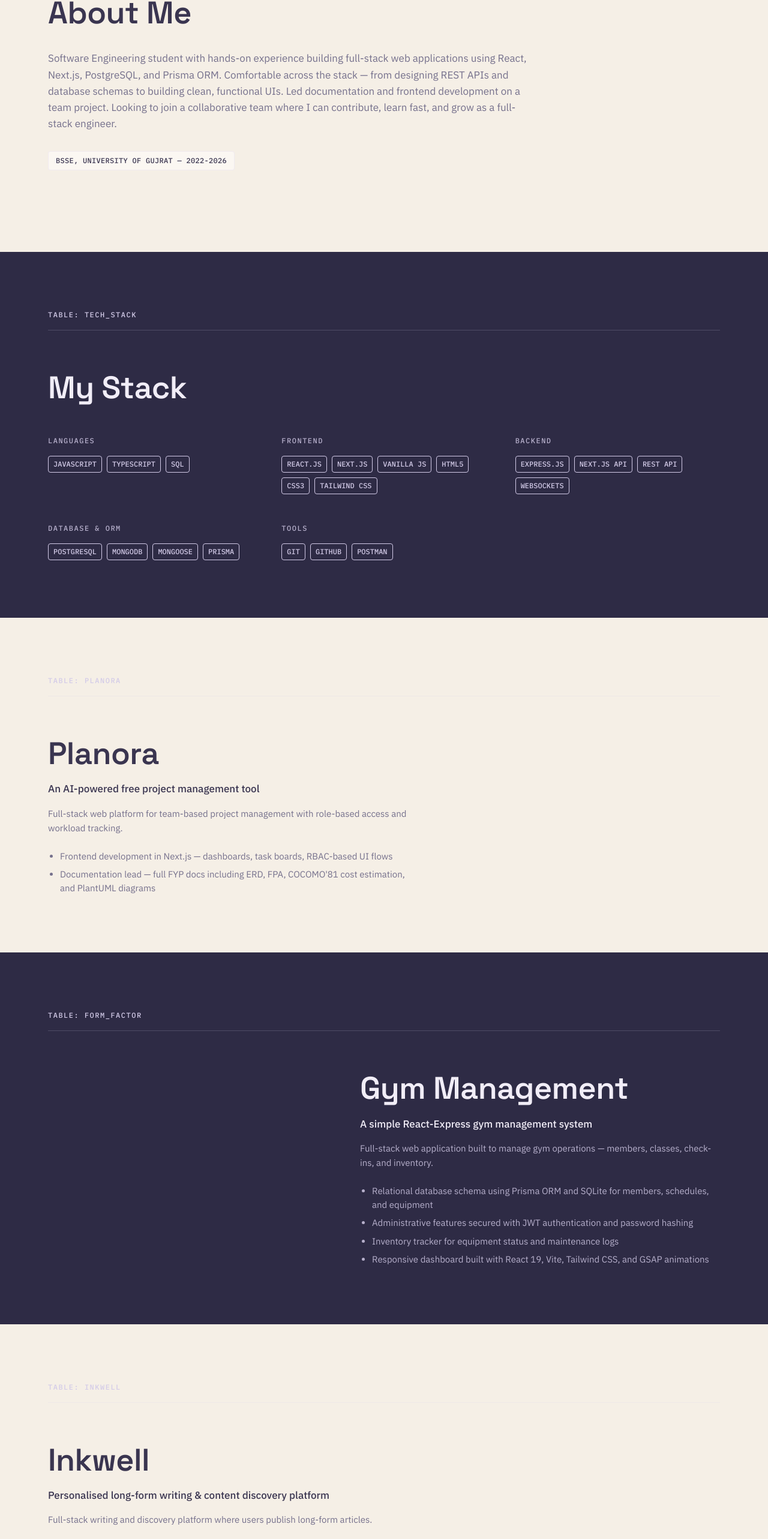
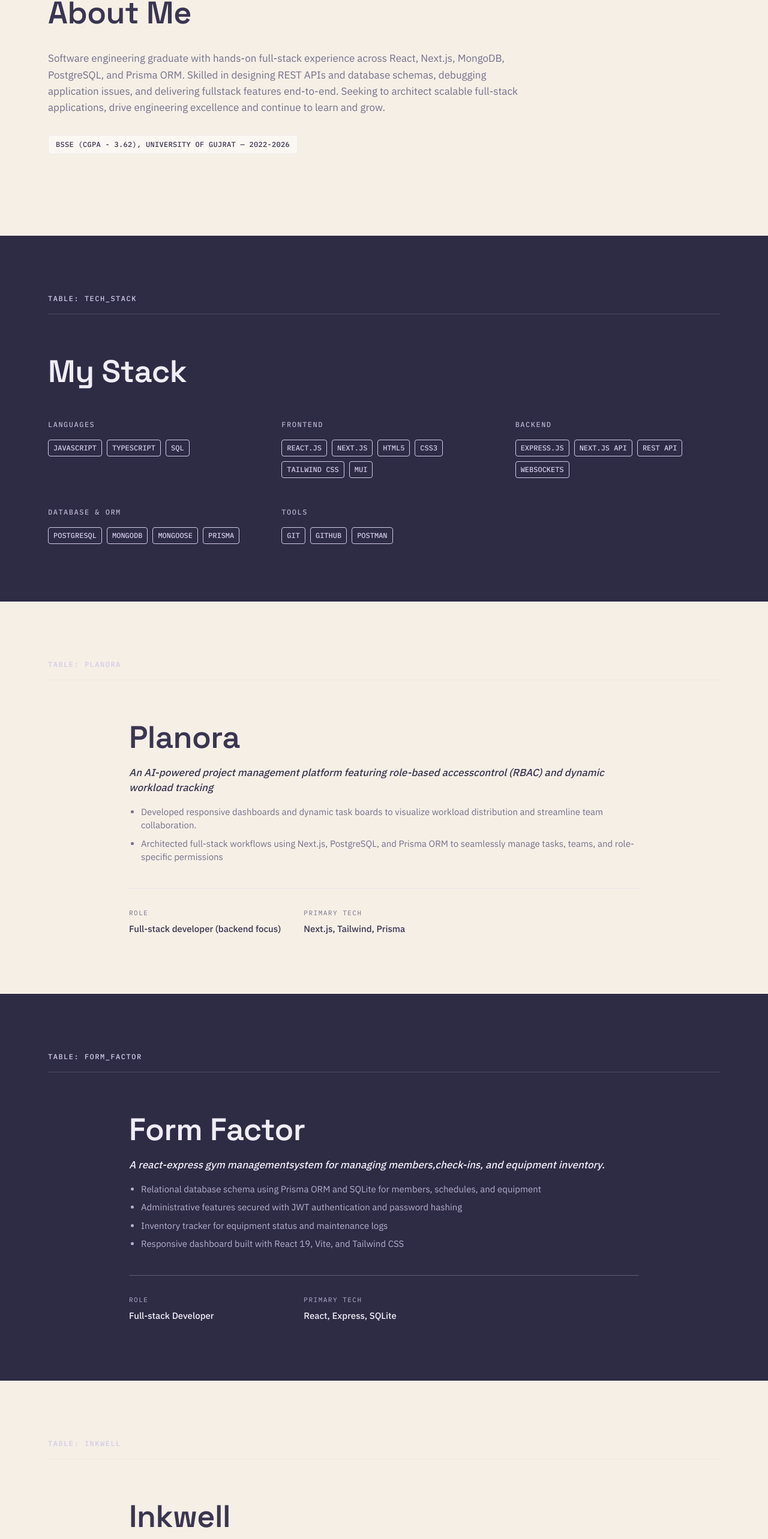
Before and after one commit to IBRAHIM-CODEK/portfolio-ibrahim, a Next.js app: page / in a window 1280 px wide. Shown: the part 1005-3571 px from the top of the page at 60% size. Built offline with nearby package versions, Linux system fonts and the light colour scheme.

Commit message:
fixed some links

```diff
--- a/src/app/page.tsx
+++ b/src/app/page.tsx
@@ -10,7 +10,6 @@ import {
   SkillChip,
   DotNav,
 } from "@/components/Shared";
-import { DynamicProjectVisualizer } from "@/components/ProjectVisualizers";
 
 export const CTAButton = ({
   icon: Icon,
@@ -147,17 +146,16 @@ export default function Home() {
               About Me
             </h2>
             <p className="font-sans font-normal text-[17px] leading-[1.6] text-text-muted-light mb-8">
-              Software Engineering student with hands-on experience building
-              full-stack web applications using React, Next.js, PostgreSQL, and
-              Prisma ORM. Comfortable across the stack — from designing REST
-              APIs and database schemas to building clean, functional UIs. Led
-              documentation and frontend development on a team project. Looking
-              to join a collaborative team where I can contribute, learn fast,
-              and grow as a full-stack engineer.
+              Software engineering graduate with hands-on full-stack experience
+              across React, Next.js, MongoDB, PostgreSQL, and Prisma ORM.
+              Skilled in designing REST APIs and database schemas, debugging
+              application issues, and delivering fullstack features end-to-end.
+              Seeking to architect scalable full-stack applications, drive
+              engineering excellence and continue to learn and grow.
             </p>
             <div className="mb-10">
               <span className="inline-block bg-paper-50 border-[1px] border-line-blueprint/30 rounded-[4px] py-[6px] px-[12px] font-mono font-medium text-[12px] text-paper-text uppercase tracking-wide">
-                BSSE, University of Gujrat — 2022-2026
+                BSSE (CGPA - 3.62), University of Gujrat — 2022-2026
               </span>
             </div>
           </div>
@@ -191,10 +189,10 @@ export default function Home() {
               <div className="flex flex-wrap gap-[8px]">
                 <SkillChip label="React.js" />
                 <SkillChip label="Next.js" />
-                <SkillChip label="Vanilla JS" />
                 <SkillChip label="HTML5" />
                 <SkillChip label="CSS3" />
                 <SkillChip label="Tailwind CSS" />
+                <SkillChip label="MUI" />
               </div>
             </div>
 
@@ -239,31 +237,51 @@ export default function Home() {
       {/* 4. PROJECT 1 - PLANORA */}
       <Section bgTheme="paper" id="project-1" index={3}>
         <SectionHeader label="TABLE: planora" />
-        <div className="flex-1 flex flex-col xl:flex-row justify-between items-center gap-12 xl:gap-16">
-          <div className="flex-1 w-full max-w-[600px]">
+        <div className="flex-1 flex flex-col justify-center">
+          <div className="w-full max-w-[850px] mx-auto">
             <h2 className="font-display font-[600] text-[clamp(2rem,5vw,3.25rem)] tracking-[-0.5px] leading-[1.2] mb-4 text-paper-text">
               Planora
             </h2>
             <p className="font-sans font-medium text-[17px] text-paper-text mb-4">
-              An AI-powered free project management tool
+              <i>
+                An AI-powered project management platform featuring role-based
+                accesscontrol (RBAC) and dynamic workload tracking
+              </i>
             </p>
-            <p className="font-sans font-normal text-[15px] leading-[1.6] text-text-muted-light mb-6">
-              Full-stack web platform for team-based project management with
-              role-based access and workload tracking.
-            </p>
+
             <ul className="font-sans font-normal text-[15px] leading-[1.5] text-text-muted-light list-disc pl-5 flex flex-col gap-2">
               <li>
-                Frontend development in Next.js — dashboards, task boards,
-                RBAC-based UI flows
+                Developed responsive dashboards and dynamic task boards to
+                visualize workload distribution and streamline team
+                collaboration.
               </li>
               <li>
-                Documentation lead — full FYP docs including ERD, FPA, COCOMO'81
-                cost estimation, and PlantUML diagrams
+                Architected full-stack workflows using Next.js, PostgreSQL, and
+                Prisma ORM to seamlessly manage tasks, teams, and role-specific
+                permissions
               </li>
             </ul>
-          </div>
-          <div className="w-full xl:w-auto">
-            {/* <DynamicProjectVisualizer projectId="planora" bgTheme="paper" /> */}
+
+            {/* Technical Dossier Footer */}
+            <div className="mt-10 pt-8 border-t-[1px] border-line-blueprint/30 grid grid-cols-2 md:grid-cols-3 gap-6">
+              <div>
+                <span className="block font-mono text-[11px] text-text-muted-light uppercase tracking-[1.5px] mb-1.5">
+                  Role
+                </span>
+                <span className="font-sans text-[15px] text-paper-text font-medium">
+                  Full-stack developer (backend focus)
+                </span>
+              </div>
+
+              <div>
+                <span className="block font-mono text-[11px] text-text-muted-light uppercase tracking-[1.5px] mb-1.5">
+                  Primary Tech
+                </span>
+                <span className="font-sans text-[15px] text-paper-text font-medium">
+                  Next.js, Tailwind, Prisma
+                </span>
+              </div>
+            </div>
           </div>
         </div>
       </Section>
@@ -271,18 +289,18 @@ export default function Home() {
       {/* 5. PROJECT 2 - GYM MANAGEMENT SYSTEM */}
       <Section bgTheme="ink" id="project-2" index={4}>
         <SectionHeader label="TABLE: form_factor" />
-        <div className="flex-1 flex flex-col xl:flex-row-reverse justify-between items-center gap-12 xl:gap-16">
-          <div className="flex-1 w-full max-w-[600px]">
+        <div className="flex-1 flex flex-col justify-center">
+          <div className="w-full max-w-[850px] mx-auto">
             <h2 className="font-display font-[600] text-[clamp(2rem,5vw,3.25rem)] tracking-[-0.5px] leading-[1.2] mb-4 text-ink-text">
-              Gym Management
+              Form Factor
             </h2>
             <p className="font-sans font-medium text-[17px] text-ink-text mb-4">
-              A simple React-Express gym management system
+              <i>
+                A react-express gym managementsystem for managing
+                members,check-ins, and equipment inventory.
+              </i>
             </p>
-            <p className="font-sans font-normal text-[15px] leading-[1.6] text-text-muted-dark mb-6">
-              Full-stack web application built to manage gym operations —
-              members, classes, check-ins, and inventory.
-            </p>
+
             <ul className="font-sans font-normal text-[15px] leading-[1.5] text-text-muted-dark list-disc pl-5 flex flex-col gap-2">
               <li>
                 Relational database schema using Prisma ORM and SQLite for
@@ -296,13 +314,30 @@ export default function Home() {
                 Inventory tracker for equipment status and maintenance logs
               </li>
               <li>
-                Responsive dashboard built with React 19, Vite, Tailwind CSS,
-                and GSAP animations
+                Responsive dashboard built with React 19, Vite, and Tailwind CSS
               </li>
             </ul>
-          </div>
-          <div className="w-full xl:w-auto">
-            {/* <DynamicProjectVisualizer projectId="gym" bgTheme="ink" /> */}
+
+            {/* Technical Dossier Footer */}
+            <div className="mt-10 pt-8 border-t-[1px] border-line-blueprint/30 grid grid-cols-2 md:grid-cols-3 gap-6">
+              <div>
+                <span className="block font-mono text-[11px] text-text-muted-dark uppercase tracking-[1.5px] mb-1.5">
+                  Role
+                </span>
+                <span className="font-sans text-[15px] text-ink-text font-medium">
+                  Full-stack Developer
+                </span>
+              </div>
+
+              <div>
+                <span className="block font-mono text-[11px] text-text-muted-dark uppercase tracking-[1.5px] mb-1.5">
+                  Primary Tech
+                </span>
+                <span className="font-sans text-[15px] text-ink-text font-medium">
+                  React, Express, SQLite
+                </span>
+              </div>
+            </div>
           </div>
         </div>
       </Section>
@@ -310,28 +345,48 @@ export default function Home() {
       {/* 6. PROJECT 3 - INKWELL */}
       <Section bgTheme="paper" id="project-3" index={5}>
         <SectionHeader label="TABLE: inkwell" />
-        <div className="flex-1 flex flex-col xl:flex-row justify-between items-center gap-12 xl:gap-16">
-          <div className="flex-1 w-full max-w-[600px]">
+        <div className="flex-1 flex flex-col justify-center">
+          <div className="w-full max-w-[850px] mx-auto">
             <h2 className="font-display font-[600] text-[clamp(2rem,5vw,3.25rem)] tracking-[-0.5px] leading-[1.2] mb-4 text-paper-text">
               Inkwell
             </h2>
             <p className="font-sans font-medium text-[17px] text-paper-text mb-4">
-              Personalised long-form writing & content discovery platform
+              <i>
+                Personalised Long-Form Writing Platform where users publish
+                long-form articles.
+              </i>
             </p>
-            <p className="font-sans font-normal text-[15px] leading-[1.6] text-text-muted-light mb-6">
-              Full-stack writing and discovery platform where users publish
-              long-form articles.
-            </p>
+
             <ul className="font-sans font-normal text-[15px] leading-[1.5] text-text-muted-light list-disc pl-5 flex flex-col gap-2">
               <li>
-                Built with Next.js (fullstack) + PostgreSQL + Prisma — no
-                separate backend service
+                Created responsive UIs and robust backend using Next.js,
+                PostgreSQL and Prisma ORM.
               </li>
-              <li>Rich text editor and real-time notifications system</li>
+              <li>
+                Developed a rich text editor and real-time notifications system.
+              </li>
             </ul>
-          </div>
-          <div className="w-full xl:w-auto">
-            {/* <DynamicProjectVisualizer projectId="inkwell" bgTheme="paper" /> */}
+
+            {/* Technical Dossier Footer */}
+            <div className="mt-10 pt-8 border-t-[1px] border-line-blueprint/30 grid grid-cols-2 md:grid-cols-3 gap-6">
+              <div>
+                <span className="block font-mono text-[11px] text-text-muted-light uppercase tracking-[1.5px] mb-1.5">
+                  Role
+                </span>
+                <span className="font-sans text-[15px] text-paper-text font-medium">
+                  Full-stack Developer
+                </span>
+              </div>
+
+              <div>
+                <span className="block font-mono text-[11px] text-text-muted-light uppercase tracking-[1.5px] mb-1.5">
+                  Primary Tech
+                </span>
+                <span className="font-sans text-[15px] text-paper-text font-medium">
+                  Next.js, PostgreSQL
+                </span>
+              </div>
+            </div>
           </div>
         </div>
       </Section>
@@ -363,13 +418,13 @@ export default function Home() {
               icon={FiGithub}
               label="Github"
               bgTheme="ink"
-              href="https://github.com/Ibrahim-116"
+              href="https://github.com/ibrahim-116"
             />
             <IconBadge
               icon={FiLinkedin}
               label="LinkedIn"
               bgTheme="ink"
-              href="https://linkedin.com/in/Ibrahim-Muhammad"
+              href="https://www.linkedin.com/in/ibrahim-muhammad-06211234a/"
             />
           </div>
         </div>
--- a/src/components/ProjectVisualizers.tsx
+++ /dev/null
@@ -1,121 +0,0 @@
-"use client";
-
-import React, { useState, useEffect } from "react";
-
-const ERDGraph = ({ isHovered }: { isHovered: boolean }) => {
-  return (
-    <div className="w-full h-full relative font-mono text-[10px] sm:text-[11px] overflow-hidden rounded-[4px] border-[1px] border-line-blueprint/30 bg-ink-900/50 p-4">
-      {/* Background Grid */}
-      <div className="absolute inset-0 bg-blueprint-grid opacity-20 pointer-events-none"></div>
-
-      {/* Node 1 */}
-      <div className={`absolute top-[10%] left-[10%] border-[1px] ${isHovered ? 'border-signal-amber text-signal-amber shadow-[0_0_10px_rgba(159,211,184,0.3)]' : 'border-line-blueprint text-line-blueprint'} bg-ink-900 px-3 py-2 rounded-[4px] z-10 transition-all duration-300`}>
-        <div className="font-bold border-b-[1px] border-inherit pb-1 mb-1">users</div>
-        <div>id (PK)</div>
-        <div>email</div>
-      </div>
-
-      {/* Node 2 */}
-      <div className={`absolute top-[50%] left-[45%] border-[1px] ${isHovered ? 'border-signal-amber text-signal-amber shadow-[0_0_10px_rgba(159,211,184,0.3)]' : 'border-line-blueprint text-line-blueprint'} bg-ink-900 px-3 py-2 rounded-[4px] z-10 transition-all duration-300 delay-75`}>
-        <div className="font-bold border-b-[1px] border-inherit pb-1 mb-1">tasks</div>
-        <div>id (PK)</div>
-        <div>user_id (FK)</div>
-      </div>
-
-      {/* Connection Lines using CSS */}
-      <div className={`absolute top-[20%] left-[25%] w-[25%] h-[35%] border-b-[1.5px] border-l-[1.5px] border-dashed rounded-bl-[8px] transition-colors duration-300 ${isHovered ? 'border-signal-amber' : 'border-line-blueprint'}`}></div>
-    </div>
-  );
-};
-
-const TerminalLog = ({ isHovered }: { isHovered: boolean }) => {
-  const [logs, setLogs] = useState<string[]>(["> initialize gym_db..."]);
-
-  useEffect(() => {
-    if (!isHovered) return;
-
-    const queries = [
-      "SELECT * FROM members WHERE status = 'active';",
-      "UPDATE inventory SET status = 'maintenance';",
-      "INSERT INTO check_ins VALUES (105, NOW());",
-      "DELETE FROM schedules WHERE class_id = 9;",
-      "SELECT count(*) FROM classes;"
-    ];
-
-    let count = 0;
-    const interval = setInterval(() => {
-      setLogs(prev => {
-        const next = [...prev, `> ${queries[count % queries.length]}`];
-        return next.length > 5 ? next.slice(next.length - 5) : next;
-      });
-      count++;
-    }, 600);
-
-    return () => clearInterval(interval);
-  }, [isHovered]);
-
-  return (
-    <div className="w-full h-full bg-ink-900 border-[1px] border-line-blueprint/30 rounded-[4px] p-4 font-mono text-[10px] sm:text-[11px] text-signal-amber overflow-hidden flex flex-col justify-end text-left relative">
-      <div className="absolute top-3 left-3 flex gap-1.5">
-        <div className="w-2 h-2 rounded-full border-[1px] border-line-blueprint"></div>
-        <div className="w-2 h-2 rounded-full border-[1px] border-line-blueprint"></div>
-        <div className="w-2 h-2 rounded-full border-[1px] border-line-blueprint"></div>
-      </div>
-      <div className="mt-6 flex-1 flex flex-col justify-end">
-        {logs.map((log, i) => (
-          <div key={i} className="mb-1.5 opacity-80 truncate">{log}</div>
-        ))}
-        <div className="animate-pulse-amber">_</div>
-      </div>
-    </div>
-  );
-};
-
-const JSONExplorer = ({ isHovered }: { isHovered: boolean }) => {
-  return (
-    <div className="w-full h-full bg-ink-900 border-[1px] border-line-blueprint/30 rounded-[4px] p-4 sm:p-6 font-mono text-[10px] sm:text-[11px] text-paper-100 overflow-hidden text-left relative">
-      <div className="text-line-blueprint mb-4 pb-2 border-b-[1px] border-line-blueprint/30 inline-block">GET /api/articles/latest</div>
-      <div className="mt-2 transition-all duration-300">
-        <span className="text-signal-amber">{"{"}</span>
-        <div className="pl-4 sm:pl-6 border-l-[1px] border-dashed border-line-blueprint/30 ml-1.5 my-1">
-          <div className="mb-1.5"><span className="text-text-muted-dark">"id":</span> "art_01",</div>
-          <div className="mb-1.5"><span className="text-text-muted-dark">"title":</span> "Schema Aesthetics",</div>
-          <div>
-            <span className="text-text-muted-dark">"content":</span> {isHovered ? "{" : "{ ... }"}
-            <div className={`pl-4 sm:pl-6 overflow-hidden transition-all duration-300 border-l-[1px] border-dashed border-line-blueprint/30 ml-1.5 my-1 ${isHovered ? 'max-h-[100px] opacity-100' : 'max-h-0 opacity-0 my-0 border-transparent'}`}>
-                <div className="mb-1.5"><span className="text-text-muted-dark">"blocks":</span> [54 items],</div>
-                <div className="mb-1.5"><span className="text-text-muted-dark">"author":</span> "Ibrahim",</div>
-                <div className="mb-1.5"><span className="text-text-muted-dark">"published":</span> true</div>
-            </div>
-            {isHovered && "}"}
-          </div>
-        </div>
-        <span className="text-signal-amber">{"}"}</span>
-      </div>
-    </div>
-  );
-};
-
-export const DynamicProjectVisualizer = ({
-  projectId,
-  bgTheme
-}: {
-  projectId: "planora" | "gym" | "inkwell";
-  bgTheme: "ink" | "paper";
-}) => {
-  const [isHovered, setIsHovered] = useState(false);
-  const isDark = bgTheme === "ink";
-  const bgColor = isDark ? "bg-ink-700" : "bg-paper-50";
-
-  return (
-    <div
-      className={`group relative rounded-[8px] p-[16px] w-full lg:max-w-[560px] aspect-[16/10] mx-auto lg:mx-0 flex-shrink-0 ${bgColor} border-[1px] transition-colors duration-300 ${isHovered ? 'border-signal-amber' : 'border-line-blueprint'}`}
-      onMouseEnter={() => setIsHovered(true)}
-      onMouseLeave={() => setIsHovered(false)}
-    >
-      {projectId === "planora" && <ERDGraph isHovered={isHovered} />}
-      {projectId === "gym" && <TerminalLog isHovered={isHovered} />}
-      {projectId === "inkwell" && <JSONExplorer isHovered={isHovered} />}
-    </div>
-  );
-};
```
